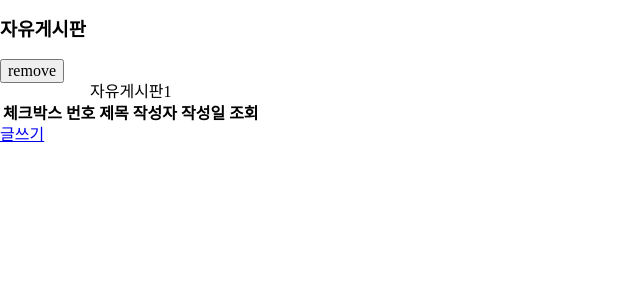
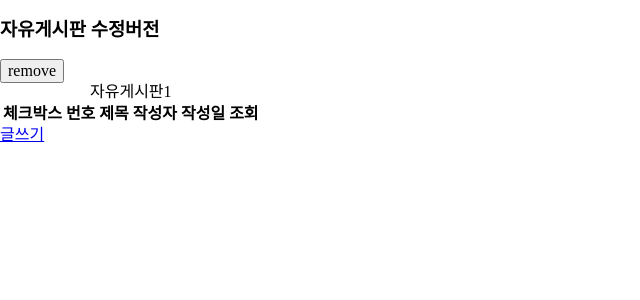
Before and after one commit to khk0613/php-homework-real-real, a PHP site: page / in a window 1280 px wide. Shown: the top 300 px of the page, without its empty margins (0-640 px from the left). Run offline with PHP 8.4, Linux system fonts and the light colour scheme; lists and menus that the app fills with data are empty; some libraries are stand-ins or nearby versions.

Commit message:
수정게시판

```diff
--- a/board2/index.php
+++ b/board2/index.php
@@ -9,7 +9,7 @@
 </head>
 <body>
 	<article class="boardArticle">
-		<h3>자유게시판</h3>
+		<h3>자유게시판 수정버전</h3>
 		<div id="boardList">
 			<form action="removephp1.php" method="post">
 				<div class="btnSet">
```
